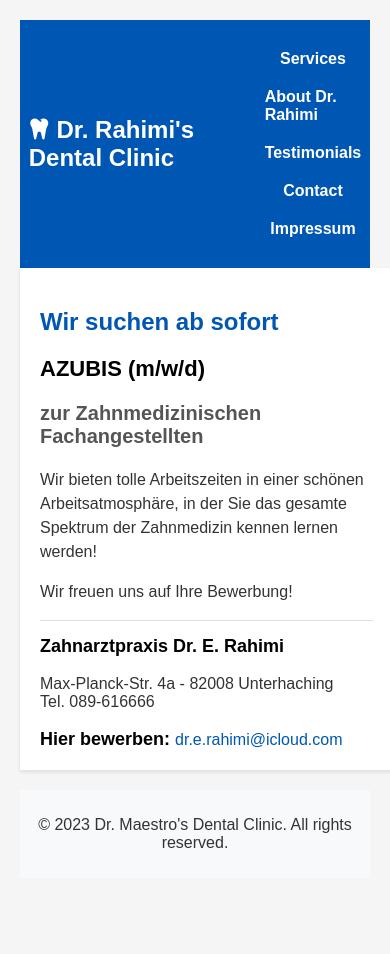
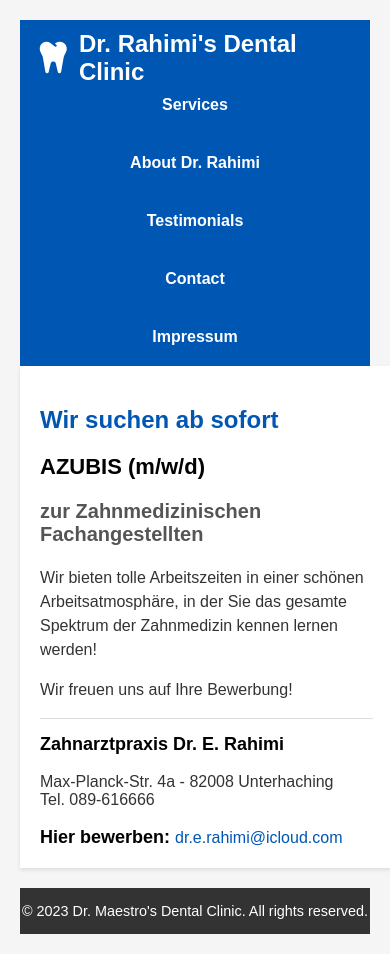
Before and after one commit to ju-ra-96/baba-homepage, a plain HTML site: page job-zfa.html in a window 390 px wide. Before the commit the page ends 898 px from the top, so only its background shows below. Drawn offline with Linux system fonts and the light colour scheme.

Commit message:
more adjustments

```diff
--- a/general-style.css
+++ b/general-style.css
@@ -62,3 +62,113 @@ footer {
         margin: 10px 0;
     }
 }
+
+/* Header Styles */
+header {
+    background-color: #0056b3;
+    color: white;
+    padding: 10px 0;
+    position: sticky;
+    top: 0;
+    z-index: 1000;
+}
+
+.header-content {
+    display: flex;
+    justify-content: space-between;
+    align-items: center;
+    width: 90%;
+    max-width: 1200px;
+    margin: auto;
+}
+
+.logo {
+    display: flex;
+    align-items: center;
+    gap: 10px;
+    font-size: 24px;
+    font-weight: bold;
+}
+
+.logo i {
+    font-size: 1.5em; /* Adjust the size of the tooth icon */
+}
+
+nav ul {
+    display: flex;
+    list-style-type: none;
+    gap: 20px; /* Space out navigation items */
+}
+
+nav ul li a {
+    color: white;
+    text-decoration: none;
+    padding: 5px 10px;
+    border-radius: 5px;
+    transition: background-color 0.3s;
+}
+
+nav ul li a:hover {
+    background-color: rgba(255, 255, 255, 0.2); /* Subtle hover effect */
+}
+
+/* Responsive navigation */
+@media screen and (max-width: 768px) {
+    .header-content {
+        flex-direction: column;
+        align-items: center;
+    }
+
+    nav ul {
+        flex-direction: column;
+        width: 100%;
+    }
+
+    nav ul li a {
+        width: 100%;
+        text-align: center;
+    }
+}
+
+/* Footer Styles */
+footer {
+    background-color: #333;
+    color: white;
+    padding: 15px 0;
+    display: flex;
+    justify-content: center; /* Center the content */
+    align-items: center; /* Vertically align the content */
+    gap: 20px; /* Space between elements */
+    font-size: 0.9em;
+}
+
+footer p {
+    margin: 0; /* Remove default margin */
+}
+
+/* Social icons for the footer (if any) */
+.footer-socials {
+    display: flex;
+    gap: 10px;
+}
+
+.footer-socials a {
+    color: white;
+    transition: color 0.3s;
+}
+
+.footer-socials a:hover {
+    color: #0056b3; /* Change icon color on hover */
+}
+
+/* Responsive footer */
+@media screen and (max-width: 768px) {
+    footer {
+        flex-direction: column;
+    }
+
+    .footer-socials {
+        order: -1; /* Social icons go above the text on smaller screens */
+        margin-bottom: 10px;
+    }
+}
```
Also changed, not shown: index.html (+1 -1 lines).
